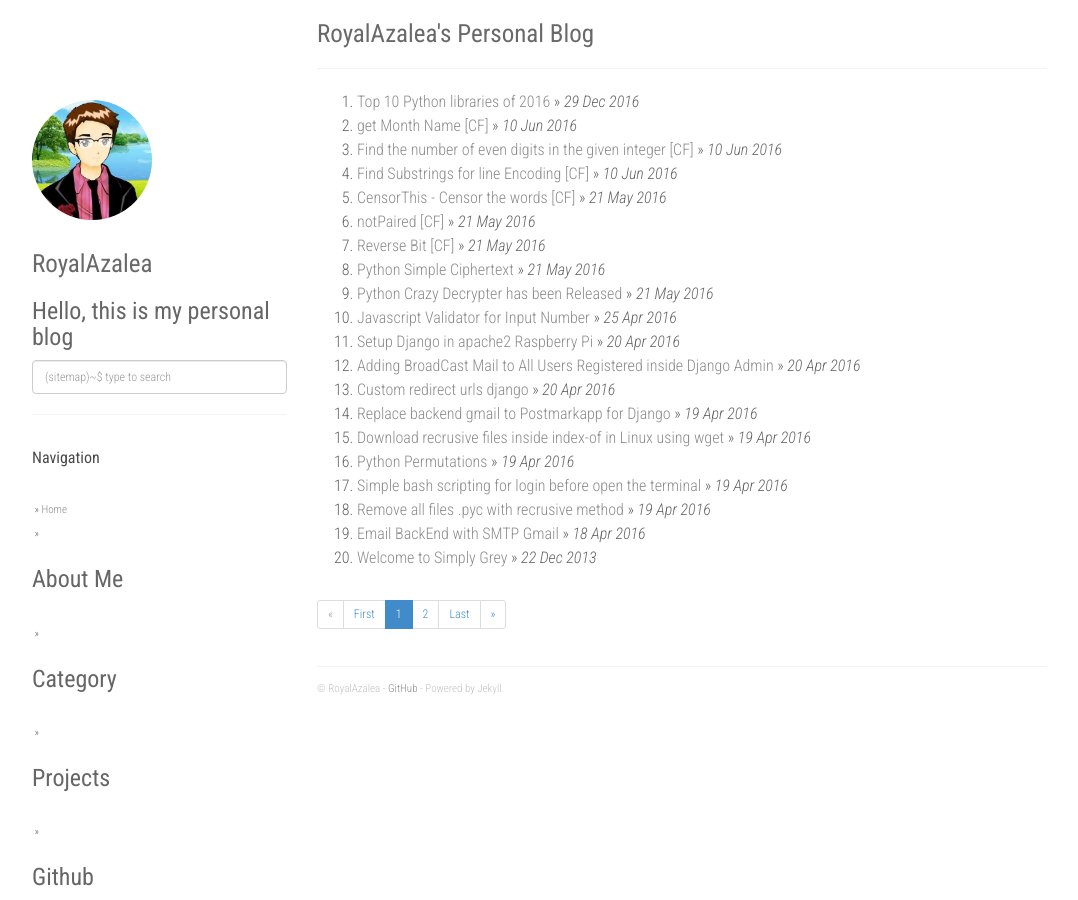
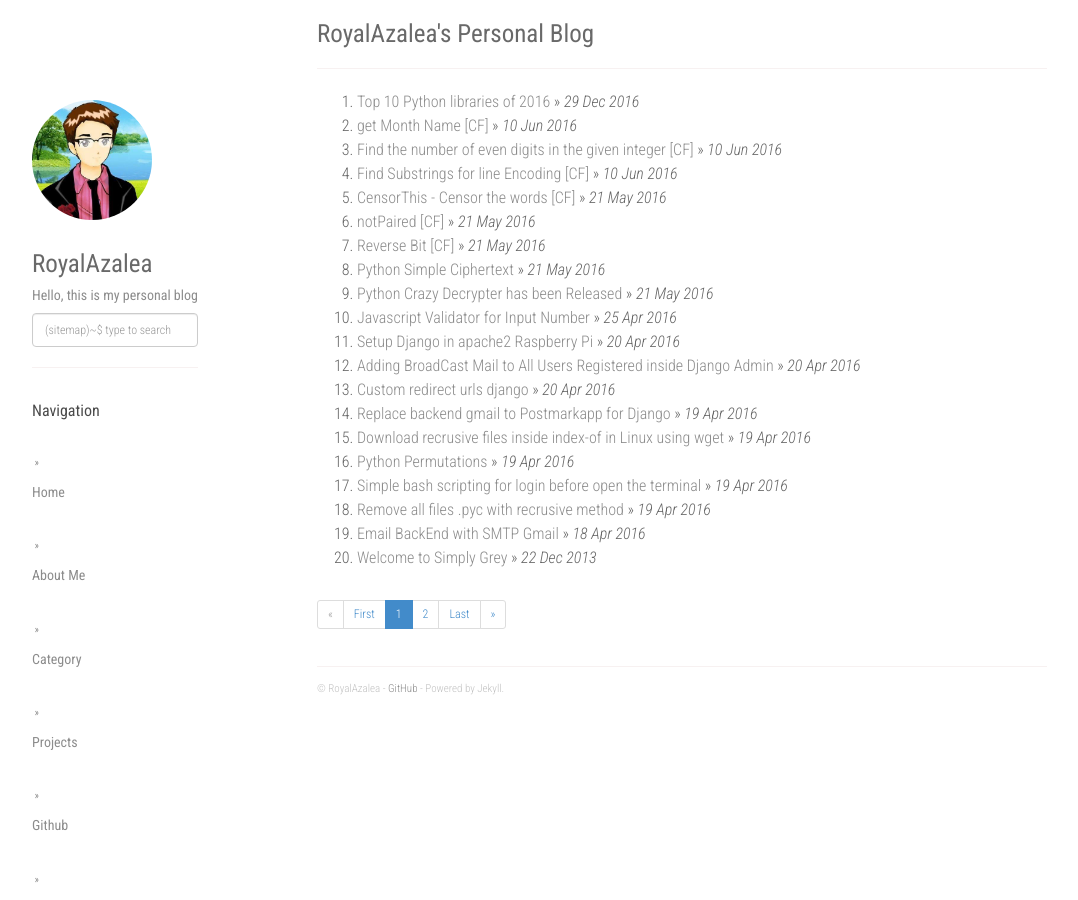
Before and after one commit to RoyalAzalea/RoyalAzalea.github.io, a Jekyll site: the page built from index.html, in a window 1280 px wide. Shown: the whole page, without its empty margins (53-1131 px from the left). Built offline with Jekyll 4.4.1, drawn with Linux system fonts in a browser that asks for light colours; nearby versions of some CDN libraries; the list of posts is cut into pages by our own code.

Commit message:
update_test

```diff
--- a/_layouts/default.html
+++ b/_layouts/default.html
@@ -102,7 +102,7 @@
                 <h1 class="author-name">{{ site.author }}</h1>
                 {% if site.about %}
                 <div id="about">
-                    <h3>{{ site.about }}</h3>
+                    <h5>{{ site.about }}</h5>
                 </div>
                 {% endif %}
 
@@ -121,9 +121,9 @@
                 <hr />
 
                 <h2><strong>Navigation</strong></h2><br /><!-- config.yml 의 url 설정으로 Navigation 관리 가능 -->
-                    &nbsp;&raquo; <a href="/">Home</a> <br />
+                    &nbsp;&raquo; <a href="/"><h5>Home</h5></a> <br />
                 {% for i in site.urls %}
-                    &nbsp;&raquo; <a class="about" href="{{ i.url }}"><h3>{{ i.text }}</h3></a><br />
+                    &nbsp;&raquo; <a class="about" href="{{ i.url }}"><h5>{{ i.text }}</h5></a><br />
                 {% endfor %}
               </div><!-- end /.fixed-condition -->
             </div>
```
